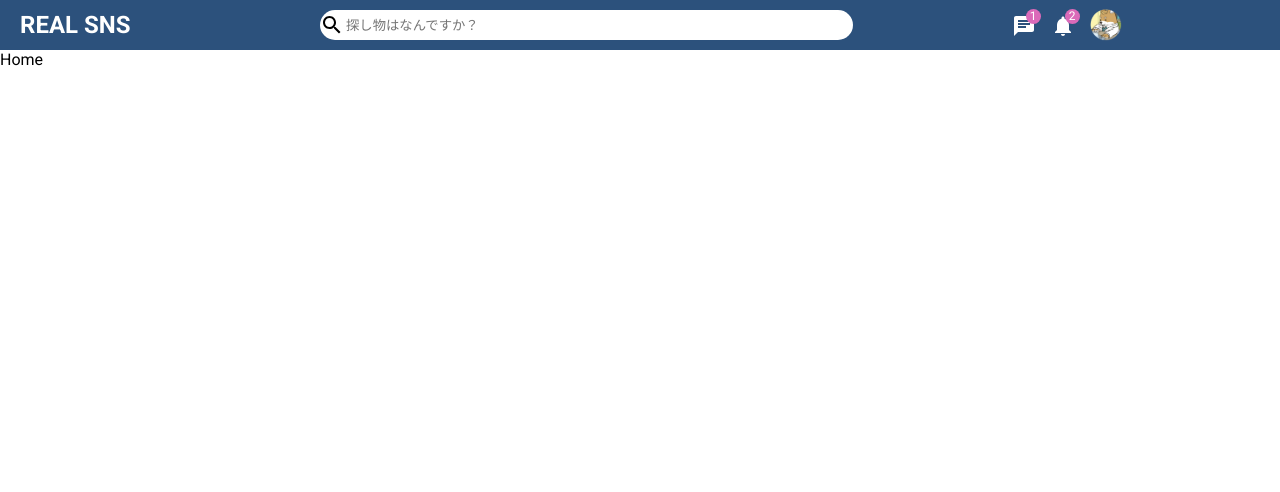
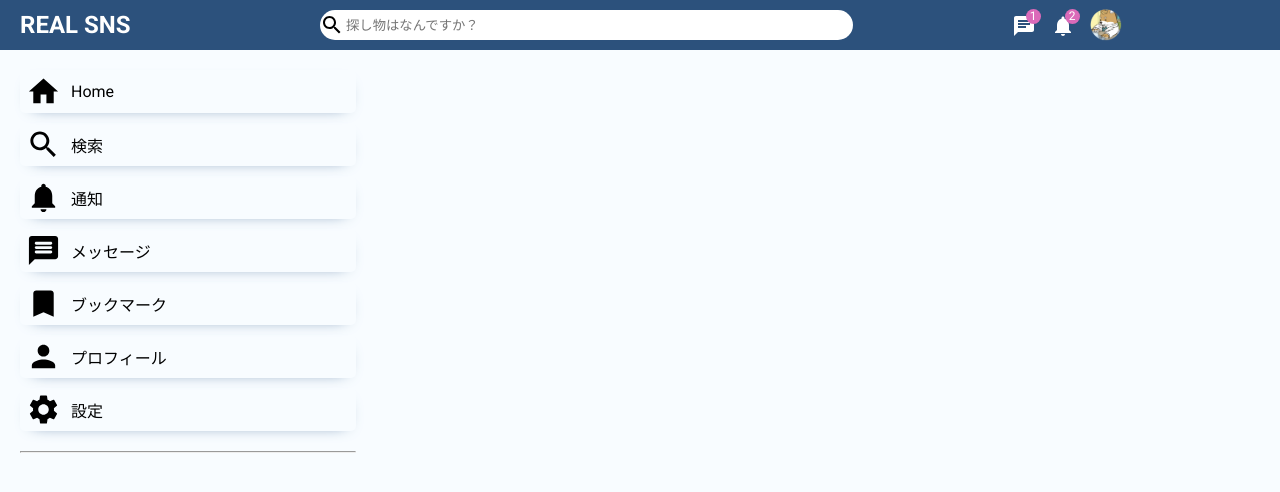
Before and after one commit to canopus-m-satoshi/real-sns, a React (Vite) app in the folder frontend/: page / in a window 1280 px wide. Shown: the top 492 px of the page. Built offline with nearby package versions, Linux system fonts and the light colour scheme.

Commit message:
45. Sidebar,TimeLine,Rightbarコンポーネントを作成してみよう

```diff
--- /dev/null
+++ b/frontend/src/components/rightbar/Rightbar.css
@@ -0,0 +1,152 @@
+.rightbar {
+  flex: 3.5;
+}
+
+.rightbarWrapper {
+  padding: 20px 20px 0 0;
+}
+
+.eventContainer {
+  display: flex;
+  align-items: center;
+}
+
+.starImg {
+  width: 40px;
+  height: 40px;
+  margin-right: 5px;
+}
+
+.eventText {
+  font-weight: 300;
+  font-size: 15px;
+}
+
+.eventImg {
+  width: 100%;
+  border-radius: 10px;
+  margin: 25px 0;
+}
+
+.rightbarAd {
+  width: 100%;
+  border-radius: 10px;
+  margin: 25px 0;
+}
+
+.rightbarTitle {
+  margin-bottom: 20px;
+}
+
+.rightbarFriendList {
+  padding: 0;
+  margin: 0;
+  list-style: none;
+}
+
+.rightbarFriend {
+  display: flex;
+  align-items: center;
+  margin-bottom: 15px;
+}
+
+.rightbarProfileImgContainer {
+  margin-right: 10px;
+  position: relative;
+}
+
+.rightbarProfileImg {
+  width: 40px;
+  height: 40px;
+  border-radius: 50%;
+  object-fit: cover;
+}
+
+.rightbarOnline {
+  width: 12px;
+  height: 12px;
+  border-radius: 50%;
+  background-color: #a55ac8;
+  position: absolute;
+  top: -2px;
+  left: 0;
+  border: 2px solid white;
+}
+
+.rightbarUsername {
+  font-weight: 500;
+}
+
+.rightbarTitle {
+  font-size: 18px;
+  font-weight: 500;
+  margin-bottom: 10px;
+}
+
+.rightbarInfo {
+  margin-bottom: 30px;
+}
+
+.rightbarInfoItem {
+  margin-bottom: 10px;
+}
+
+.rightbarInfoKey {
+  font-weight: 500;
+  margin-right: 5px;
+  color: #555;
+}
+
+.rightbarFollowings {
+  display: flex;
+  flex-wrap: wrap;
+  justify-content: start;
+  column-gap: 2rem;
+}
+
+.rightbarFollowing {
+  display: flex;
+  flex-direction: column;
+  margin-bottom: 20px;
+  cursor: pointer;
+}
+
+.rightbarFollowingImg {
+  width: 100px;
+  height: 100px;
+  border-radius: 5px;
+  object-fit: cover;
+}
+
+.promotionTitle {
+  font-weight: 550;
+  margin-bottom: -10px;
+  margin-top: 20px;
+}
+
+.rightbarPromotionImg {
+  width: 85%;
+  border-radius: 10px;
+  margin: 25px 0;
+}
+
+.promotionName {
+  font-size: small;
+  color: #444040;
+  margin-top: -20px;
+}
+
+.rightbarFollowButton {
+  /* margin-top: 30px; */
+  margin-bottom: 10px;
+  border: none;
+  background-color: #347cbb;
+  color: white;
+  border-radius: 5px;
+  padding: 7px 10px;
+  display: flex;
+  align-items: center;
+  font-size: 16px;
+  font-weight: 600;
+  cursor: pointer;
+}
--- /dev/null
+++ b/frontend/src/components/rightbar/Rightbar.jsx
@@ -0,0 +1,11 @@
+import React from 'react'
+
+import './Rightbar.css'
+
+const Rightbar = () => {
+  const HomeRightbar = () => {
+    return <></>
+  }
+}
+
+export default Rightbar
--- /dev/null
+++ b/frontend/src/components/sidebar/Sidebar.css
@@ -0,0 +1,82 @@
+.sidebar {
+  flex: 2.5;
+  height: calc(100vh - 50px);
+  /* background-color: #4fbe54; */
+  overflow: scroll;
+  position: sticky;
+  top: 50px;
+}
+
+::-webkit-scrollbar {
+  width: 5px;
+}
+
+.sidebarWrapper {
+  padding: 20px;
+}
+
+.sidebarList {
+  padding: 0;
+  margin: 0;
+  list-style: none;
+}
+
+.sidebarListItem {
+  display: flex;
+  align-items: center;
+  box-shadow: 1px 5px 16px -12px #39608d;
+  border-radius: 10px;
+  margin-bottom: 10px;
+  border-radius: 5px;
+  padding: 4px 6px;
+  cursor: pointer;
+  transition: all 0.3s;
+}
+
+.sidebarListItem:hover {
+  box-shadow: none;
+  transform: translateY(5px);
+}
+
+.sidebarIcon {
+  margin-right: 10px;
+  font-size: 35px !important;
+}
+
+.sidebarListItemText {
+  font-size: 20px;
+  padding-top: 3px;
+}
+
+.sidebarButton {
+  width: 150px;
+  border: none;
+  padding: 10px;
+  border-radius: 5px;
+  font-weight: 500;
+  margin-top: 15px;
+}
+
+.sidebarHr {
+  margin: 20px 0;
+}
+
+.sidebarFriendList {
+  padding: 0;
+  margin: 0;
+  list-style: none;
+}
+
+.sidebarFriendListItem {
+  display: flex;
+  align-items: center;
+  margin-bottom: 15px;
+}
+
+.sidebarFriendImg {
+  width: 32px;
+  height: 32px;
+  border-radius: 50%;
+  object-fit: cover;
+  margin-right: 10px;
+}
--- /dev/null
+++ b/frontend/src/components/sidebar/Sidebar.jsx
@@ -0,0 +1,55 @@
+import {
+  Bookmark,
+  Home,
+  MessageRounded,
+  Notifications,
+  Person,
+  Search,
+  Settings,
+} from '@mui/icons-material'
+import React from 'react'
+
+import './Sidebar.css'
+
+const Sidebar = () => {
+  return (
+    <div className="sidebar">
+      <div className="sidebarWrapper">
+        <ul className="sidebarList">
+          <li className="sidebarListItem">
+            <Home className="sidebarIcon" />
+            <span className="sidarListItemText">Home</span>
+          </li>
+          <li className="sidebarListItem">
+            <Search className="sidebarIcon" />
+            <span className="sidarListItemText">検索</span>
+          </li>
+          <li className="sidebarListItem">
+            <Notifications className="sidebarIcon" />
+            <span className="sidarListItemText">通知</span>
+          </li>
+          <li className="sidebarListItem">
+            <MessageRounded className="sidebarIcon" />
+            <span className="sidarListItemText">メッセージ</span>
+          </li>
+          <li className="sidebarListItem">
+            <Bookmark className="sidebarIcon" />
+            <span className="sidarListItemText">ブックマーク</span>
+          </li>
+          <li className="sidebarListItem">
+            <Person className="sidebarIcon" />
+            <span className="sidarListItemText">プロフィール</span>
+          </li>
+          <li className="sidebarListItem">
+            <Settings className="sidebarIcon" />
+            <span className="sidarListItemText">設定</span>
+          </li>
+        </ul>
+        <hr className="sidebarHr" />
+        <ul className="sidebarFriendList"></ul>
+      </div>
+    </div>
+  )
+}
+
+export default Sidebar
--- /dev/null
+++ b/frontend/src/components/timeline/Timeline.css
@@ -0,0 +1,7 @@
+.timeline {
+  flex: 6;
+}
+
+.timelineWrapper {
+  padding: 20px;
+}
--- /dev/null
+++ b/frontend/src/components/timeline/Timeline.jsx
@@ -0,0 +1,9 @@
+import React from 'react'
+
+import './Timeline.css'
+
+const Timeline = () => {
+  return <div className="timeline"></div>
+}
+
+export default Timeline
--- /dev/null
+++ b/frontend/src/pages/home/Home.css
@@ -0,0 +1,5 @@
+.homeContainer {
+  display: flex;
+  width: 100%;
+  background-color: #f8fcff;
+}
--- a/frontend/src/pages/home/Home.jsx
+++ b/frontend/src/pages/home/Home.jsx
@@ -1,13 +1,20 @@
 import React from 'react'
+import Rightbar from '../../components/rightbar/Rightbar'
+import Sidebar from '../../components/sidebar/Sidebar'
+import Timeline from '../../components/timeline/Timeline'
 import Topbar from '../../components/topbar/Topbar'
 
-// import './Home.css'
+import './Home.css'
 
 const Home = () => {
   return (
     <>
       <Topbar />
-      <div className="homeContainer">Home</div>
+      <div className="homeContainer">
+        <Sidebar />
+        <Timeline />
+        <Rightbar />
+      </div>
     </>
   )
 }
```
